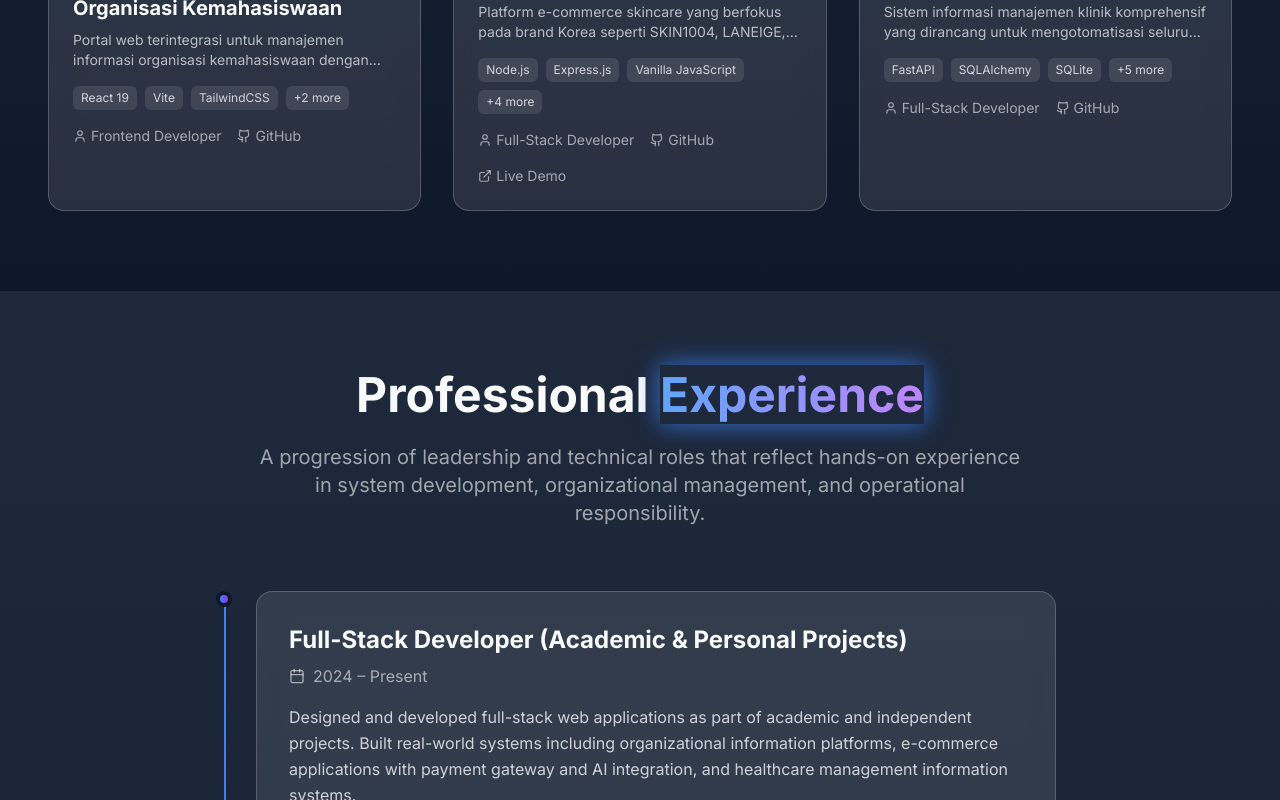
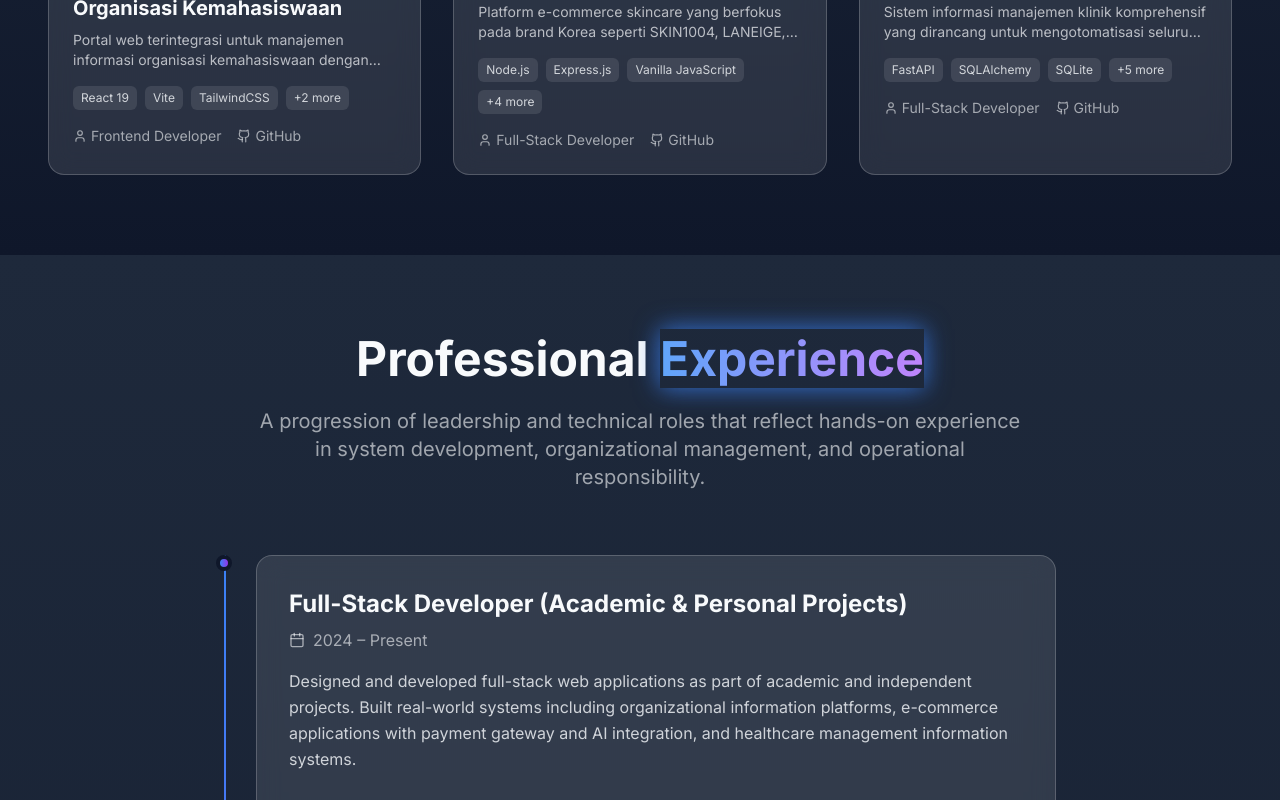
Before and after one commit to ralfipoluakan/ralff-portofolio, a React (Vite) app: page / in a window 1280 px wide. Shown: the part 2840-3640 px from the top of the page. Built offline with nearby package versions, Linux system fonts and the light colour scheme.

Commit message:
Remove Live Demo links from Projects section

```diff
--- a/src/components/Projects.jsx
+++ b/src/components/Projects.jsx
@@ -112,18 +112,6 @@ const Projects = ({ data }) => {
                       <span>GitHub</span>
                     </a>
                   )}
-                  {project.liveDemo && (
-                    <a
-                      href={project.liveDemo}
-                      target="_blank"
-                      rel="noopener noreferrer"
-                      onClick={(e) => e.stopPropagation()}
-                      className="flex items-center gap-1 hover:text-primary transition-colors"
-                    >
-                      <ExternalLink size={14} />
-                      <span>Live Demo</span>
-                    </a>
-                  )}
                 </div>
               </div>
             </motion.div>
@@ -232,17 +220,6 @@ const Projects = ({ data }) => {
                       <span>View on GitHub</span>
                     </a>
                   )}
-                  {selectedProject.liveDemo && (
-                    <a
-                      href={selectedProject.liveDemo}
-                      target="_blank"
-                      rel="noopener noreferrer"
-                      className="flex items-center gap-2 text-primary hover:underline"
-                    >
-                      <ExternalLink size={18} />
-                      <span>View Live Demo</span>
-                    </a>
-                  )}
                 </div>
 
                 {/* Description */}
```
